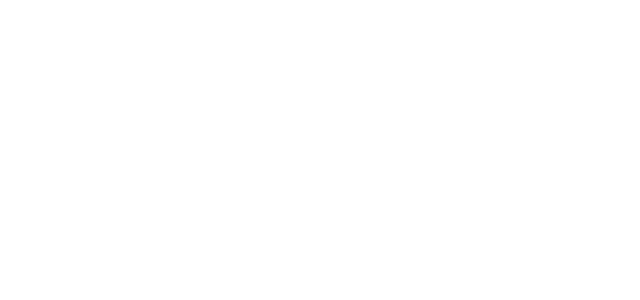
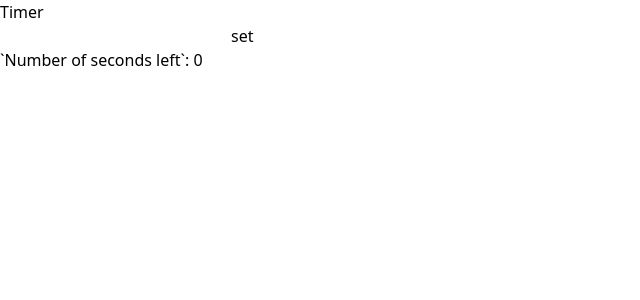
Before and after one commit to navinrangar/fe-practice, a React (Create React App) app: page /tools/timer in a window 1280 px wide. Before the commit this address had no page. Shown: the top 300 px of the page, without its empty margins (0-640 px from the left). Built offline with nearby package versions, Linux system fonts and the light colour scheme; what react-facebook would draw is missing.

Commit message:
tools/timer: added, and tools/excel-to-json improved

```diff
--- a/package.json
+++ b/package.json
@@ -1,5 +1,6 @@
 {
   "name": "fe-practice",
+  "homepage": "https://dev.sochokuchnaya.com/",
   "version": "0.1.0",
   "private": true,
   "dependencies": {
--- a/src/App.tsx
+++ b/src/App.tsx
@@ -13,7 +13,8 @@
 import GameHome from "./practice/games/GameHome";
 import ShowDetails from "./practice/redux/ShowFinder/ShowDetails";
 import ExcelToJsonHome from "./practice/tools/excelToJson/ExcelToJsonHome";
-import ToolsHome from "./practice/tools/excelToJson/ToolsHome";
+import ToolsHome from "./practice/tools/ToolsHome";
+import Timer from "./practice/tools/timer/Timer";
 
 
 const App = () => {
@@ -33,7 +34,8 @@
         <Route path="/redux/showfinder" element={<ShowFinderHome />} />
         <Route path="/redux/showfinder/shows/:id" element={<ShowDetails />} />
         <Route path="/tools" element={<ToolsHome />} />
-        <Route path="/tools/xlToJson" element={<ExcelToJsonHome />} />
+        <Route path="/tools/excel-to-json" element={<ExcelToJsonHome />} />
+        <Route path="/tools/timer" element={<Timer/>} />
         {/* <Route path="/fblogin" element={<FbLogin/>}/> */}
       </Routes>
 
--- a/src/practice/tools/excelToJson/ToolsHome.tsx
+++ b/src/practice/tools/ToolsHome.tsx
@@ -6,9 +6,10 @@
             <div className="flex flex-col items-center justify-center h-screen gap-5">
                 <p className="font-bold text-4xl"> Where do you want to go? </p>
                 <div className="flex gap-5">
-                    <Link className="text-xl hover:underline" to="/tools/xlToJson"> xlToJson </Link>
+                    <Link className="text-xl hover:underline" to="/tools/excel-to-json"> xlToJson </Link>
                     <Link className="text-xl hover:underline" to="/tools/lexicon"> Lexicon </Link>
-                    <Link className="text-xl hover:underline" to="/redux/calculator"> Calci </Link>
+                    <Link className="text-xl hover:underline" to="/tools/calci"> Calci </Link>
+                    <Link className="text-xl hover:underline" to="/tools/timer"> Timer </Link>
                 </div>
             </div>
         </div>
--- a/src/practice/tools/excelToJson/ExcelToJsonHome.tsx
+++ b/src/practice/tools/excelToJson/ExcelToJsonHome.tsx
@@ -1,5 +1,5 @@
-import React, { MouseEvent, useState } from 'react'
-import { read, utils, writeFileXLSX } from "xlsx";
+import { useState } from 'react'
+import { read, utils } from "xlsx";
 
 const ExcelToJsonHome = () => {
 
@@ -12,7 +12,6 @@
             fileReader.readAsBinaryString(selectedFile);
             fileReader.onload = (e) => {
                 let data;
-                console.log('clicked');
                 if (e.target?.result) {
                     data = e.target.result;
                 }
@@ -29,14 +28,14 @@
                     setJson(jsonObject);
                 });
 
-                if (json)
-                    console.log(JSON.parse(json));
-
             }
+        }
+        {
         }
     }
     return (
-        <div className="flex  flex-end justify-center h-screen w-full mt-12">
+        <div className="flex flex-col items-center h-screen w-full mt-12">
+            <h1 className='font-bold'> EXCEL to JSON Converter!</h1>
             <div className="flex flex-col gap-3">
                 <input type={"file"} accept={".xls, xlsx"} onChange={(event) => {
 
@@ -47,16 +46,21 @@
                     }
                 }} />
                 <button className={"p-2 bg-yellow-200"} type="submit" onClick={() => generateJSON()}> Upload!</button>
-                {json ?? JSON.parse(json[0]).map((js: any[]) => {
-                    console.log('js', js);
-                    js.map((oneToHundred) => {
-                        oneToHundred.map((element: {boat_name: string}) => {
-                            <p className = 'bg-gray-400 p-10 py-5' > { element.boat_name } </p>
-                        })
-                    })
 
-                })}
-        </div>
+                {
+                    json
+                    // json.length
+                    //     ?
+                    //     JSON.parse(json)
+                    //         .map((js: any) => {
+                    //             console.log(js.boat_name);
+                    //             return (<div>
+                    //                 <p>{js.boat_name}</p>
+                    //             </div>)
+                    //         }) : 'not available yet!'
+                }
+
+            </div>
         </div >
     )
 }
--- /dev/null
+++ b/src/practice/tools/timer/Timer.tsx
@@ -0,0 +1,37 @@
+import { useEffect, useState } from "react";
+
+
+const Timer = () => {
+
+    const [numberOfSeconds, setNumberOfSeconds] = useState<number>(0);
+    const [secondLeft, setSecondLeft] = useState(0)
+    const [inter, setInter] = useState<any>();
+
+    const setTime = (e: any) => {
+        setNumberOfSeconds(e.target.value);
+        setSecondLeft(e.target.value);
+    }
+
+    const setTimer = () => {
+        setInter(setInterval(() => {
+            setSecondLeft((set) => set - 1);
+        }, 1000))
+    }
+
+    useEffect(() => {
+        if (secondLeft <= 1)
+            return () => clearInterval(inter)
+    }, [secondLeft])
+
+
+    return (
+        <div>
+            <h1> Timer </h1>
+            <input type={'number'} onChange={(e) => setTime(e)} />
+            <button onClick={() => setTimer()}> set </button>
+            <p> `Number of seconds left`: {secondLeft}</p>
+        </div>
+    )
+}
+
+export default Timer;
```
